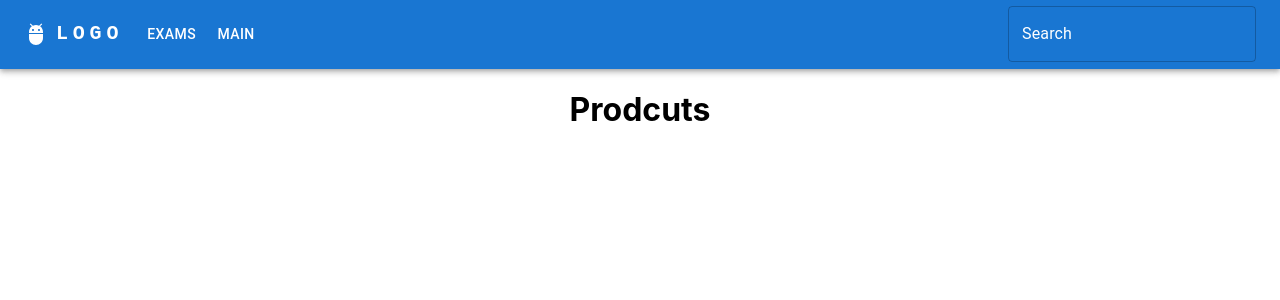
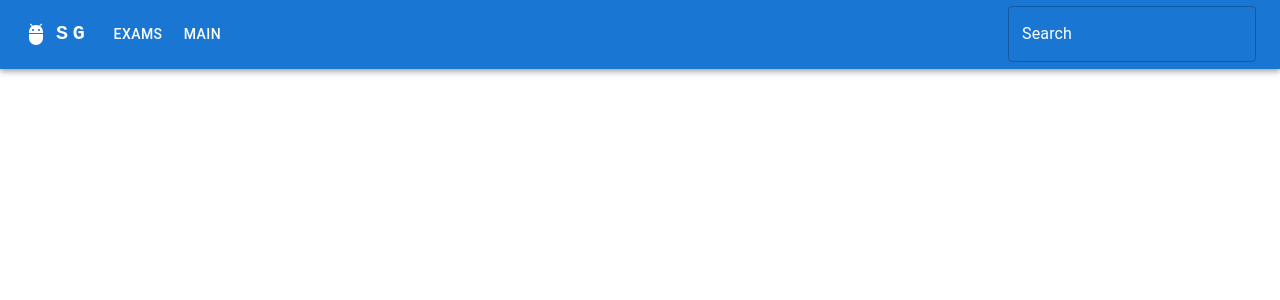
Before and after one commit to macretto/xray, a React (Create React App) app in the folder client/: page /Products in a window 1280 px wide. Shown: the top 300 px of the page. Built offline with nearby package versions, Linux system fonts and the light colour scheme.

Commit message:
Detail Page without handle updates and api

```diff
--- a/client/src/App.js
+++ b/client/src/App.js
@@ -4,7 +4,8 @@ import { Routes, Route } from "react-router";
 import Home from './components/Home';
 import Exams from './components/Exams';
 import Main from './components/Main';
-import Products from './components/Products';
+import DetailPage from './components/DetailPage';
+// import Products from './components/Products';
 
 
 import { useApi } from './hooks/use-api';
@@ -19,7 +20,8 @@ function App() {
         <Route path="/" element={<Home />} />
         <Route path="/Exams" element={<Exams />} />
         <Route path="/Main" element={<Main />} />
-        <Route path="/Products" element={<Products />} />
+        <Route path="/detail/:examId" element={<DetailPage />} />
+        {/* <Route path="/Products" element={<Products />} /> */}
       </Routes>
       {/* {response} */}
     </div>
--- a/client/src/components/DetailPage.js
+++ b/client/src/components/DetailPage.js
@@ -1,9 +1,31 @@
-import React from "react";
+import React, { useEffect, useState } from "react";
 import { Button, TextField } from "@mui/material";
-
+import { useParams } from "react-router-dom";
 
 
 const DetailPage = () => {
+  const { examId } = useParams();
+  const [examDetails, setExamDetails] = useState([]);
+
+  useEffect(() => {
+    const fetchExamDetails = async () => {
+      try {
+        const response = await fetch(`http://localhost:9000/api/exams/`);
+        const data = await response.json();
+      } catch (error) {
+        console.error('Error fetching exam details:', error);
+      }
+    };
+    fetchExamDetails();
+  }, [examId]);
+
+  // if (!examDetails) {
+  //   return <div>Loading...</div>;
+  // }
+
+  console.log(examId);
+  console.log();
+
   return (
     <div className="exam-container">
       <div className="image-container">
@@ -15,7 +37,7 @@ const DetailPage = () => {
       </div>
       <div className="text-container">
         <h1>Patient Info</h1>
-        <p>Patient ID: </p>
+        <p>Patient ID:  </p>
         <p>Age: </p>
         <p>Sex: </p>
         <p>BMI: </p>
@@ -27,6 +49,7 @@ const DetailPage = () => {
           Delete
         </Button>
       </div>
+
     </div>
   );
 };
--- a/client/src/components/Home.js
+++ b/client/src/components/Home.js
@@ -13,7 +13,7 @@ import { Link } from 'react-router-dom';
 export default function DenseTable() {
 
   const [data, setData] = useState([]);
-
+  console.log(data);
   useEffect(() => {
     datas();
   }, []);
@@ -51,7 +51,7 @@ export default function DenseTable() {
               sx={{ '&:last-child td, &:last-child th': { border: 0 } }}
             >
               <TableCell align="center">{data.patientId}</TableCell>
-              <Link to="/">
+              <Link to={`/detail/${data.examId}`}>
                 <TableCell align="right">{data.examId}</TableCell>
               </Link>
               <TableCell align="right"> <img src={data.imageURL} style={{ width: '50px', height: '50px' }} /></TableCell>
--- a/client/src/components/Navbar.js
+++ b/client/src/components/Navbar.js
@@ -68,7 +68,7 @@ function ResponsiveAppBar() {
               textDecoration: 'none',
             }}
           >
-            LOGO
+            SG
           </Typography>
 
           <Box sx={{ flexGrow: 1, display: { xs: 'flex', md: 'none' } }}>
```
Also changed, not shown: 2 other files (tests, documents, lock files or other folders).
